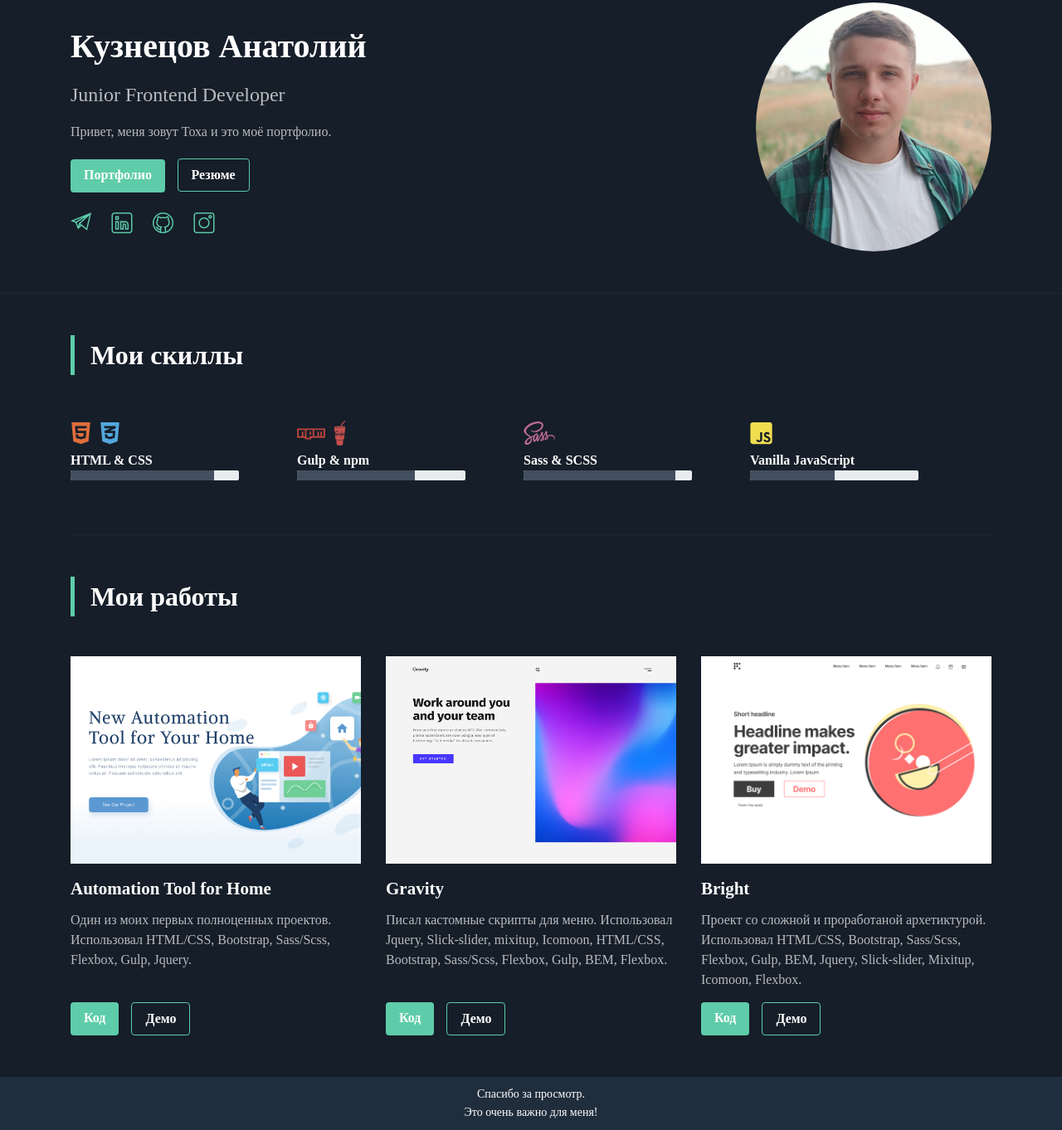
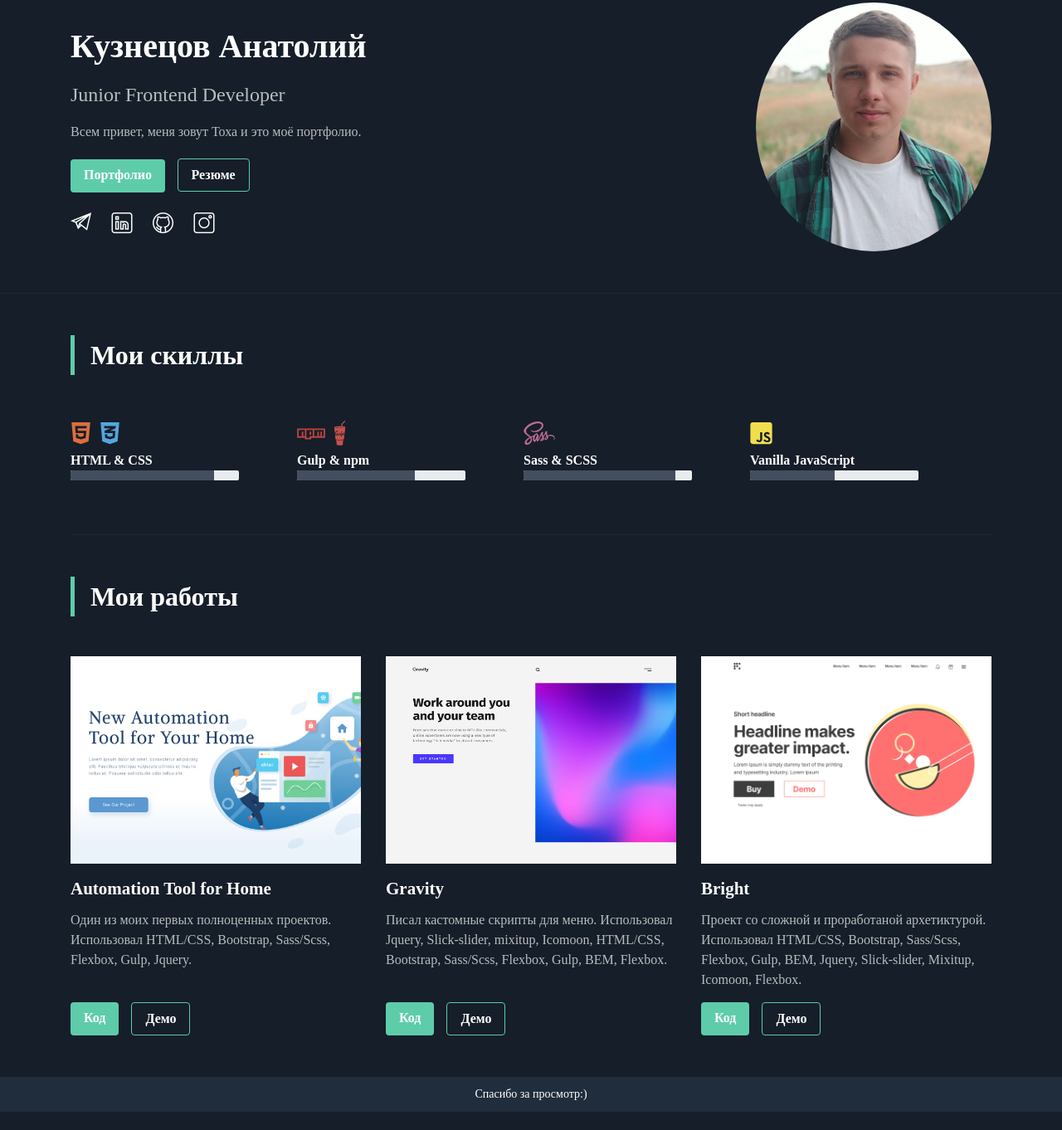
Before and after one commit to Nova5vi7/my_portfolio, a website: page app/index.html in a window 1280 px wide. Shown: the part 47-1409 px from the top of the page at 83% size. After the commit the page ends 1387 px from the top, so only its background shows below. Drawn offline with nearby package versions, Linux system fonts and the light colour scheme; files that its build step writes are made by us from their sources; files whose address does not match are found by name; a web font is replaced by a local one.

Commit message:
fixed styles icon

```diff
--- a/app/index.html
+++ b/app/index.html
@@ -22,7 +22,7 @@
             <h2 class="profile__name">Кузнецов Анатолий</h2>
             <div class="profile__tagline">Junior Frontend Developer</div>
             <div class="profile__bio">
-              Привет, меня зовут Тоха и это моё портфолио.
+              Всем привет, меня зовут Тоха и это моё портфолио.
             </div>
             <div class="profile__button">
               <a
@@ -340,8 +340,7 @@
     <footer class="end-portfolio">
       <div class="container">
         <div class="end-portfolio__copyrite">
-          <span class="end-portfolio__title">Спасибо за просмотр.</span>
-          <span class="end-portfolio__title">Это очень важно для меня!</span>
+          <span class="end-portfolio__title">Спасибо за просмотр:)</span>
         </div>
       </div>
     </footer>
--- a/app/styles/main.scss
+++ b/app/styles/main.scss
@@ -102,7 +102,7 @@ body {
     width: 25px;
     height: 25px;
     margin-right: 20px;
-    color: #5ecca9;
+    color: white;
     transition: all 0.3s ease;
     &:last-child {
       margin: 0;
@@ -115,7 +115,7 @@ body {
       }
     }
     &:hover {
-      color: white;
+      color: #5ecca9;
     }
   }
 
```
